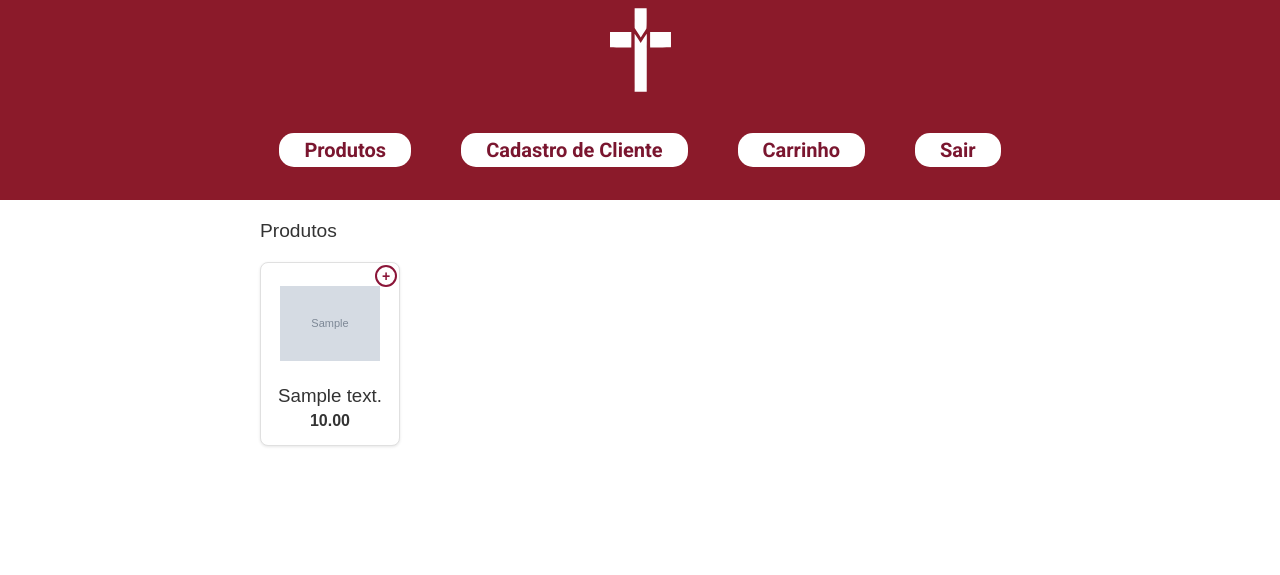
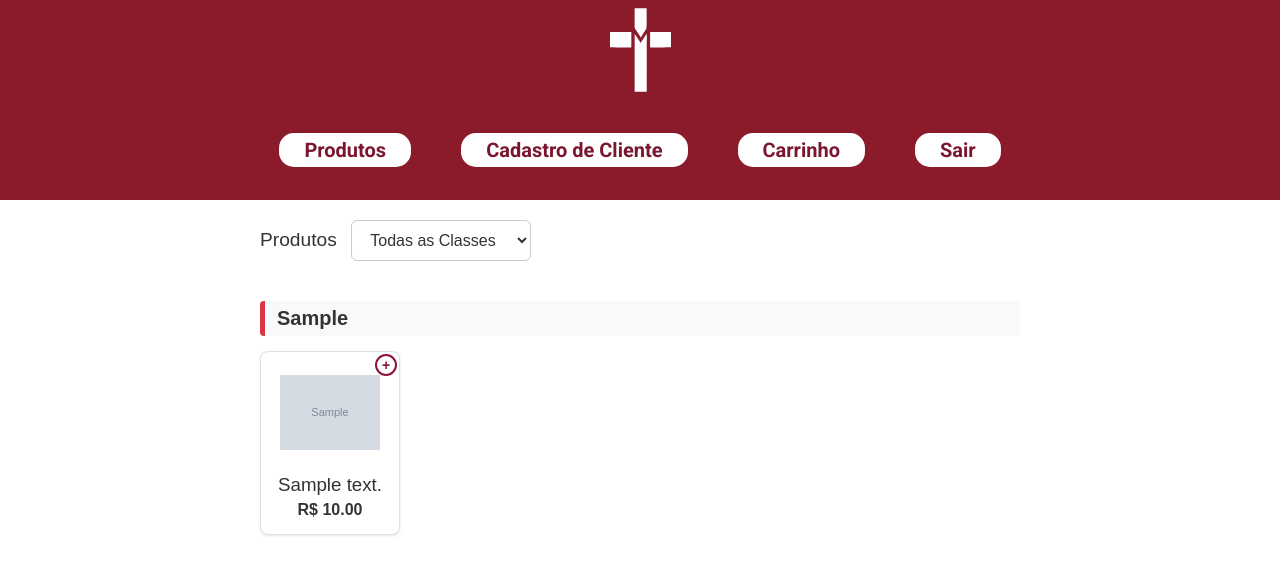
Before and after one commit to EnriqueSena1/Projeto_Prover, a Django app: page /Produto/ in a window 1280 px wide. Shown: the top 575 px of the page. Run offline with Django 4.2, Linux system fonts and the light colour scheme; tables that the repository leaves empty hold one stand-in row (values such as "Sample post"); grey boxes marked "Sample" are stand-in pictures.

Commit message:
fix - mudanças de correçoes

```diff
--- a/ProjetoProver/api/static/css/VendedorCSS/produto.css
+++ b/ProjetoProver/api/static/css/VendedorCSS/produto.css
@@ -1,6 +1,7 @@
 /* Estilos globais */
 body {
     font-family: Arial, sans-serif;
+    overflow-y: scroll;
 
 }
 
@@ -117,3 +118,66 @@ body {
 .toast.hidden {
     display: none;
 }
+
+/* Botão de limpar filtro - melhorado */
+#clear-filter-specific {
+    padding: 10px 16px;
+    background-color: #6c757d;
+    color: #fff;
+    border: none;
+    border-radius: 6px;
+    cursor: pointer;
+    font-size: 16px;
+    font-weight: 500;
+    transition: background-color 0.3s ease, transform 0.1s ease;
+}
+
+#clear-filter-specific:hover {
+    background-color: #5a6268;
+    transform: scale(1.02);
+}
+
+.classe-titulo {
+    font-size: 20px;
+    font-weight: 600;
+    color: #333;
+    margin: 30px 0 15px;
+    border-left: 5px solid  #dc3545;
+    padding-left: 12px;
+    text-transform: capitalize;
+    background-color: #f8f9fa;
+    padding-top: 6px;
+    padding-bottom: 6px;
+    border-radius: 4px;
+}
+
+
+/* Título principal */
+.titulo-produtos {
+    font-size: 28px;
+    font-weight: 700;
+    color: #212529;
+    margin: 0;
+    margin-right: 5px;
+}
+#class-filter {
+    padding: 10px 14px;
+    font-size: 16px;
+    color: #333;
+    background-color: #fff;
+    border: 1px solid #ccc;
+    border-radius: 6px;
+    cursor: pointer;
+    transition: border-color 0.3s ease, box-shadow 0.3s ease;
+    min-width: 180px;
+}
+
+#class-filter:hover {
+    border-color: #dc3545; /* vermelho bootstrap */
+}
+
+#class-filter:focus {
+    outline: none;
+    border-color: #dc3545;
+    box-shadow: 0 0 0 3px rgba(220, 53, 69, 0.4); /* vermelho com transparência */
+}
--- a/ProjetoProver/api/templates/vendedor/produto.html
+++ b/ProjetoProver/api/templates/vendedor/produto.html
@@ -1,39 +1,50 @@
 {% extends "base.html" %}
-{% load static%}
+{% load static %}
 
-{%block content%}
+{% block content %}
+<link rel="stylesheet" href="{% static 'CSS/VendedorCSS/produto.css' %}">
 
-<!DOCTYPE html>
-<html lang="pt-BR">
-<head>
-    <meta charset="UTF-8">
-    <meta name="viewport" content="width=device-width, initial-scale=1.0">
-    <title>Produtos</title>
-    <link rel="stylesheet" href="{% static 'CSS/VendedorCSS/produto.css' %}">
-</head>
-<body>
 {% include 'componentes/menus/menuVendedor.html' %}
+
 <div class="container">
     <div class="products-section">
         <div>
-                <h2>Produtos</h2>
+            <h2 style="display: inline-block; margin-right: 10px;" id="titulo-produtos">Produtos</h2>
+            <select id="class-filter" onchange="filterProducts()">
+                <option value="all">Todas as Classes</option>
+                {% for classe in classes_disponiveis %}
+                    <option value="{{ classe }}" {% if classe_selecionada == classe %}selected{% endif %}>{{ classe|capfirst }}</option>
+                {% endfor %}
+            </select>
 
+            {% csrf_token %}
+
+            {% for classe, lista_produtos in produtos_por_classe.items %}
+                <div class="class-section" data-class="{{ classe }}">
+                    <h3 class="classe-titulo">{{ classe|capfirst }}</h3>
+
+                    {% if lista_produtos %}
                         <div class="product-grid">
-                    {% csrf_token %}
-                    {% for produto in produtos %}
-
+                            {% for produto in lista_produtos %}
                                 <div class="product-card">
                                     <div>
-                        <img src="{{ produto.imagem.url }}">
-                        <h3>{{ produto.descricao}}</h3>
-                        <p>{{produto.valor}}</p>
+                                        <img src="{{ produto.imagem.url }}" alt="Imagem de {{ produto.descricao }}">
+                                        <h3>{{ produto.descricao }}</h3>
+                                        <p>R$ {{ produto.valor }}</p>
                                     </div>
                                     <div>
-                        <button class="add-to-cart-button" value="{{produto.id}}">+</button>
+                                        <button class="add-to-cart-button" value="{{ produto.id }}">+</button>
                                     </div>
                                 </div>
                             {% endfor %}
                         </div>
+                    {% else %}
+                        <p>Nenhum produto na classe "{{ classe }}".</p>
+                    {% endif %}
+                </div>
+            {% empty %}
+                <p>Nenhum produto disponível em nenhuma classe.</p>
+            {% endfor %}
         </div>
     </div>
 </div>
@@ -42,9 +53,23 @@
     <img src="{% static 'img/AdicionadoCarrinho.png' %}" alt="Ícone de carrinho" class="toast-icon">
     <span>Adicionado ao carrinho</span>
 </div>
+
 <script src="{% static 'js/vendedorJS/produto.js' %}"></script>
-</body>
-</html>
+<script>
+    function filterProducts() {
+        const selectedClass = document.getElementById('class-filter').value;
+        const classSections = document.querySelectorAll('.class-section');
 
+        classSections.forEach(section => {
+            if (selectedClass === 'all' || section.dataset.class === selectedClass) {
+                section.style.display = '';
+            } else {
+                section.style.display = 'none';
+            }
+        });
+    }
 
-{%endblock%}
+    // Chama a função de filtro ao carregar a página para aplicar o filtro inicial, se houver
+    document.addEventListener('DOMContentLoaded', filterProducts);
+</script>
+{% endblock %}
--- a/ProjetoProver/api/views/web_views.py
+++ b/ProjetoProver/api/views/web_views.py
@@ -5,6 +5,7 @@ from django.contrib.auth.decorators import login_required
 from django.http import JsonResponse, HttpResponseNotAllowed, HttpResponseBadRequest
 from django.views.decorators.csrf import csrf_exempt
 from django.utils.decorators import method_decorator
+from collections import defaultdict
 import json
 
 # View da página de login
@@ -125,9 +126,34 @@ def estoque_adm(request):
     }
     return render(request, 'admin/estoqueAdm.html', context)
 
+
 def produto(request):
+    # Pega o filtro de classe da URL (se houver)
+    classe_selecionada = request.GET.get('classe', None)
+
+    # Filtra os produtos
     produtos = Produto.objects.filter(is_disponivel=True)
-    return render(request, 'vendedor/produto.html', {"produtos": produtos})
+
+    if classe_selecionada and classe_selecionada != 'all':
+        produtos = produtos.filter(classe=classe_selecionada)
+
+    # Agrupar por classe
+    produtos_por_classe = defaultdict(list)
+    for produto in produtos:
+        produtos_por_classe[produto.classe].append(produto)
+
+    # Converter defaultdict para dict comum antes de passar para o template
+    produtos_por_classe_dict = dict(produtos_por_classe)
+
+    # Obter todas as classes disponíveis para o select
+    todas_as_classes = Produto.objects.filter(is_disponivel=True).values_list('classe', flat=True).distinct()
+    classes_disponiveis = [classe for classe in todas_as_classes if classe]  # Remove valores None
+
+    return render(request, 'vendedor/produto.html', {
+        "produtos_por_classe": produtos_por_classe_dict,
+        "classes_disponiveis": classes_disponiveis,
+        "classe_selecionada": classe_selecionada
+    })
 
 def cadastroVendedor(request):
     vendedores_list = CustomUser.objects.filter(tipo='vendedor')
```
Lines whose indentation alone changed are shown as unchanged.
